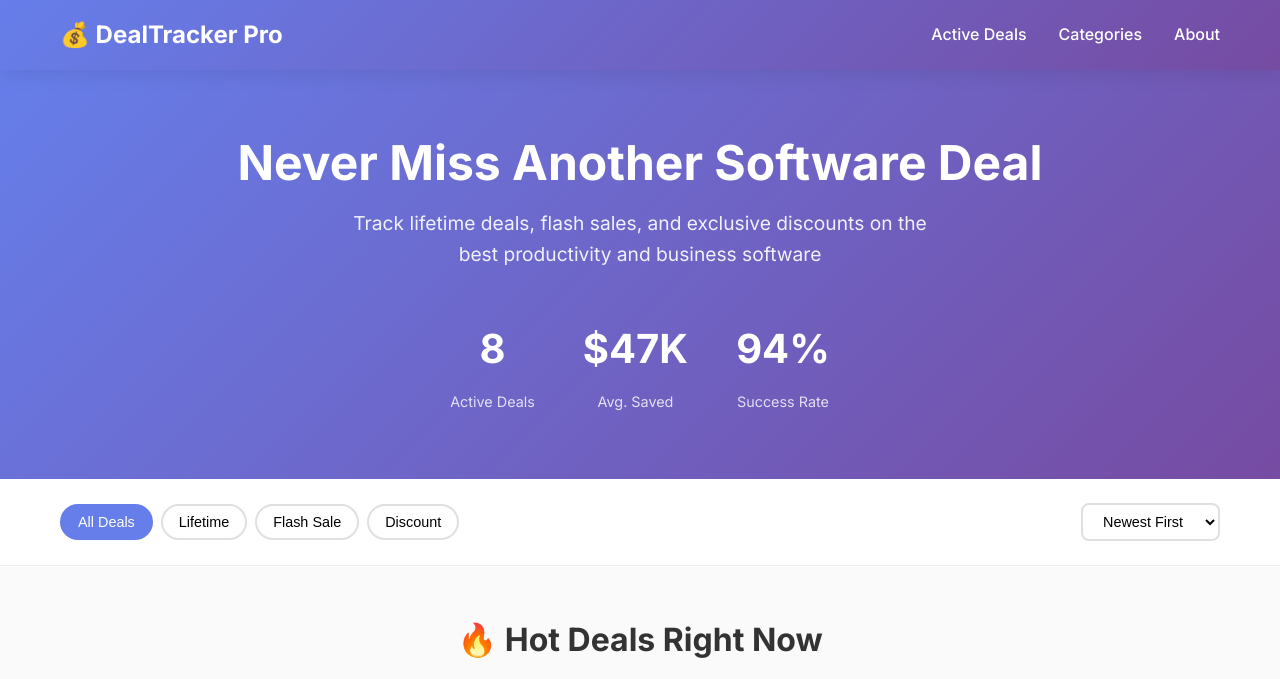
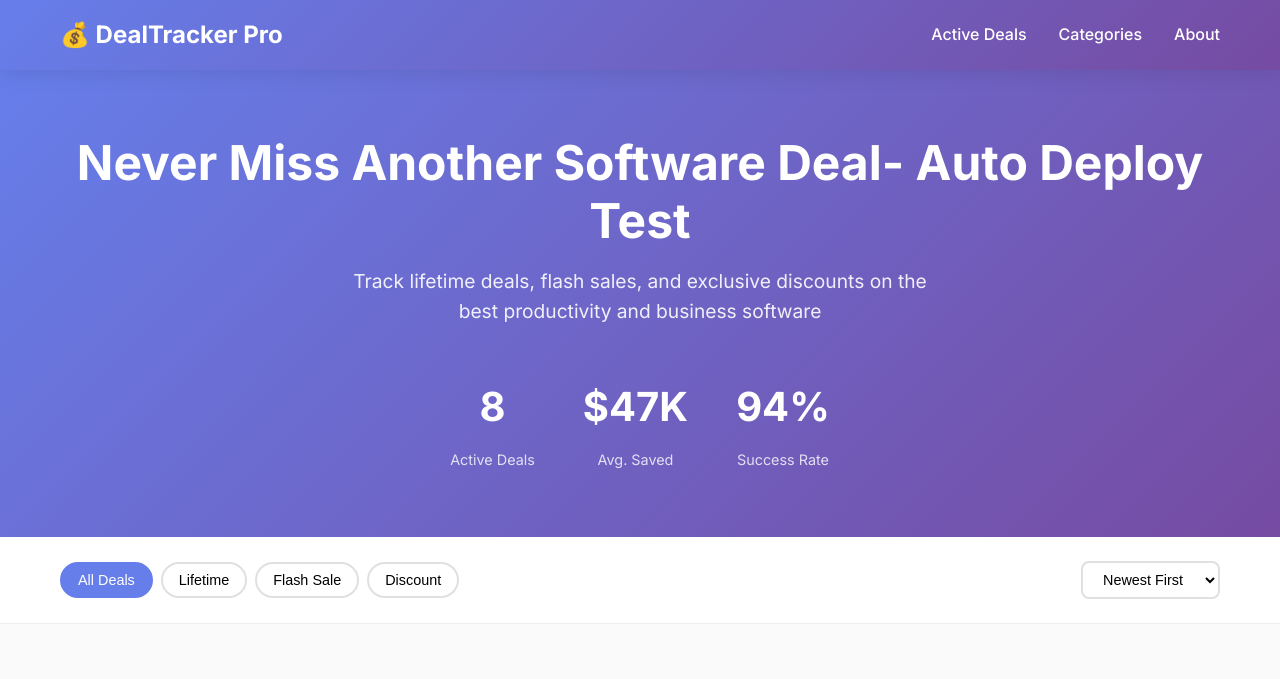
Before and after one commit to test6798/deal-tracker-pro, a plain HTML site: page index.html in a window 1280 px wide. Shown: the top 679 px of the page. Drawn offline with Linux system fonts and the light colour scheme.

Commit message:
Update index.html

```diff
--- a/index.html
+++ b/index.html
@@ -41,7 +41,7 @@
     <section class="hero">
         <div class="container">
             <div class="hero-content">
-                <h2 class="hero-title">Never Miss Another Software Deal</h2>
+                <h2 class="hero-title">Never Miss Another Software Deal- Auto Deploy Test</h2>
                 <p class="hero-subtitle">Track lifetime deals, flash sales, and exclusive discounts on the best
                     productivity and business software</p>
                 <div class="hero-stats">
```
